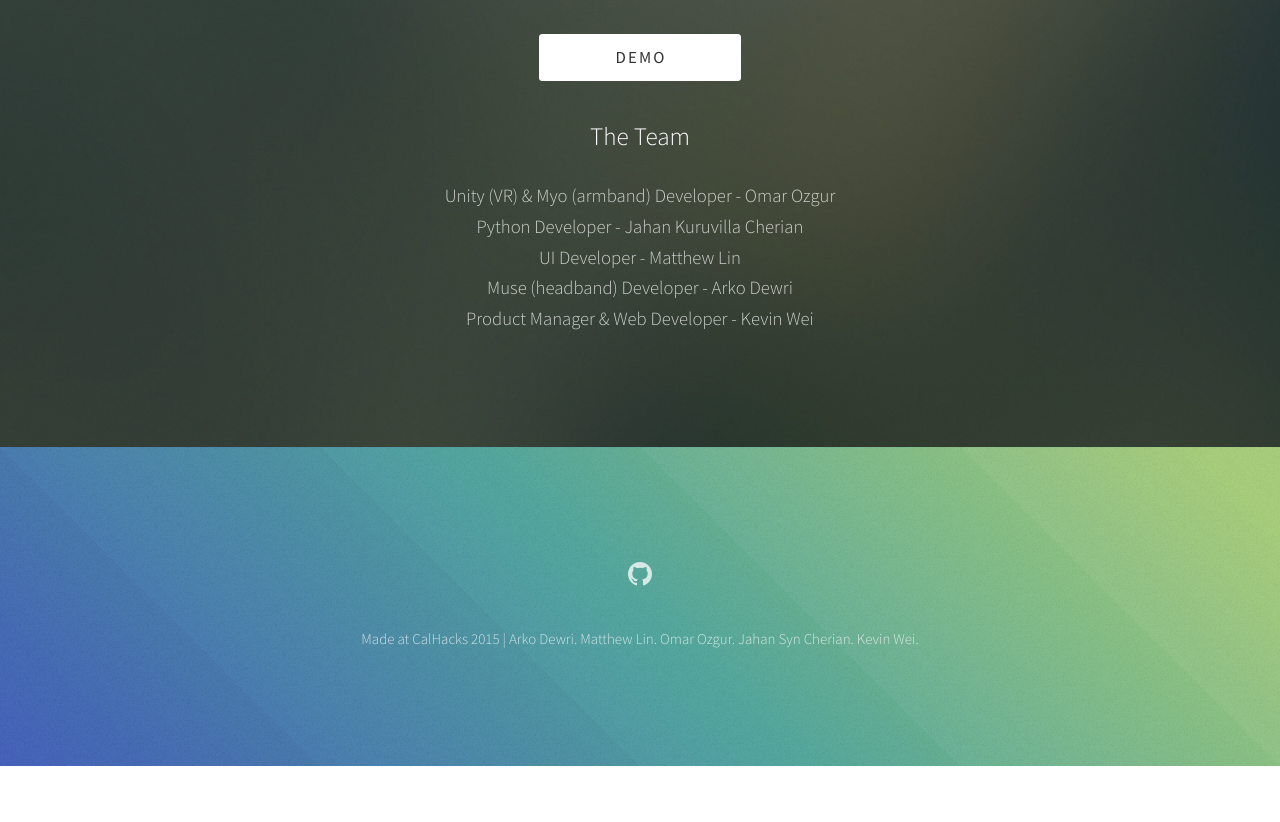
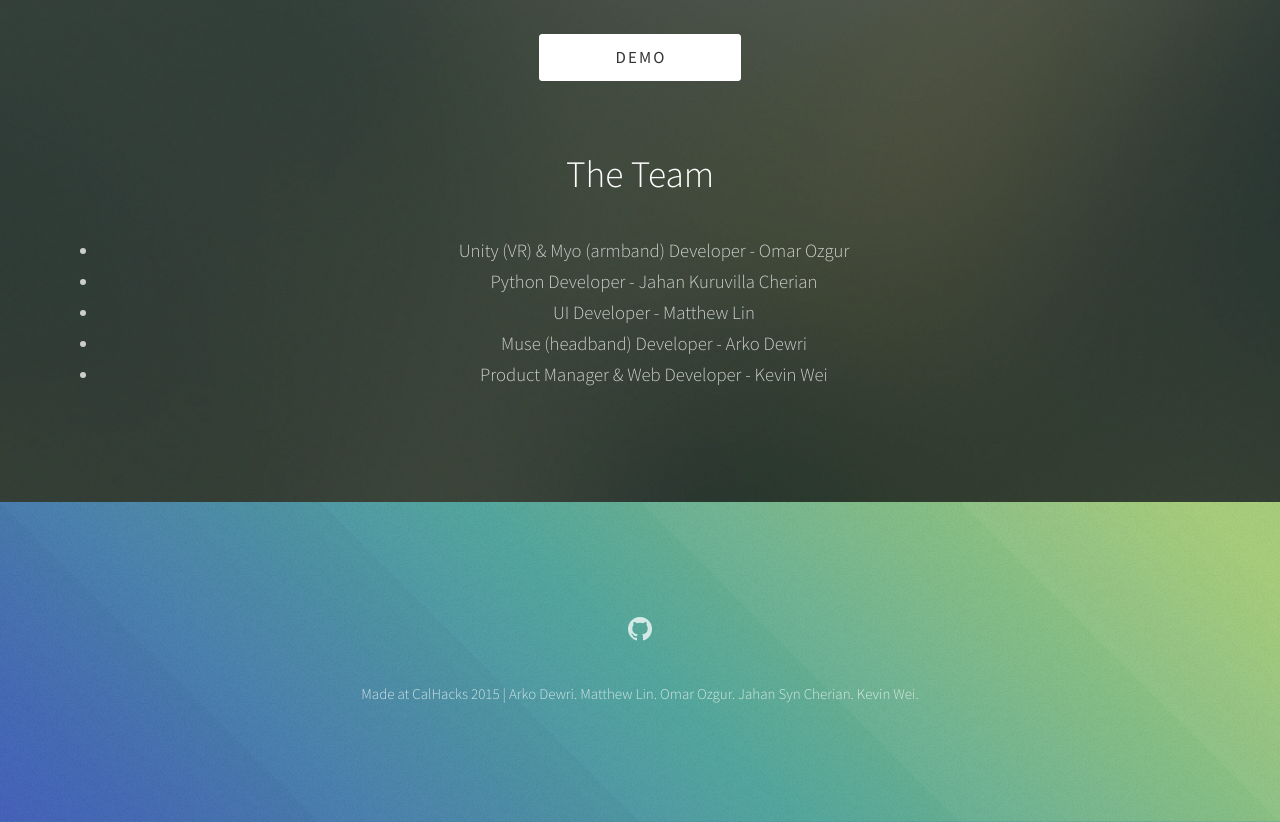
Before and after one commit to kevwei/BrainSpaceVRWeb, a plain HTML site: page index.html in a window 1280 px wide. Shown: the part 2067-2889 px from the top of the page. Before the commit the page ends 2833 px from the top, so only its background shows below. Drawn offline with Linux system fonts and the light colour scheme.

Commit message:
Update index.html

```diff
--- a/index.html
+++ b/index.html
@@ -78,14 +78,18 @@
 					<ul class="actions uniform">
 						<li><a href="https://youtu.be/1V2zFyrnN68" class="button special">Demo</a></li>
 					</ul>
+					<br>
 
-					<h3>The Team</h3>
+					<h2>The Team</h2>
 					<p>
-						Unity (VR) & Myo (armband) Developer - Omar Ozgur <br>
-						Python Developer - Jahan Kuruvilla Cherian <br>
-						UI Developer - Matthew Lin <br>
-						Muse (headband) Developer - Arko Dewri <br>
-						Product Manager & Web Developer - Kevin Wei
+						<ul>
+						  <li>Unity (VR) & Myo (armband) Developer - Omar Ozgur</li>
+						  <li>Python Developer - Jahan Kuruvilla Cherian</li>
+						  <li>UI Developer - Matthew Lin</li>
+							<li>Muse (headband) Developer - Arko Dewri</li>
+							<li>Product Manager & Web Developer - Kevin Wei</li>
+						</ul>
+
 					</p>
 				</div>
 			</section>
```
